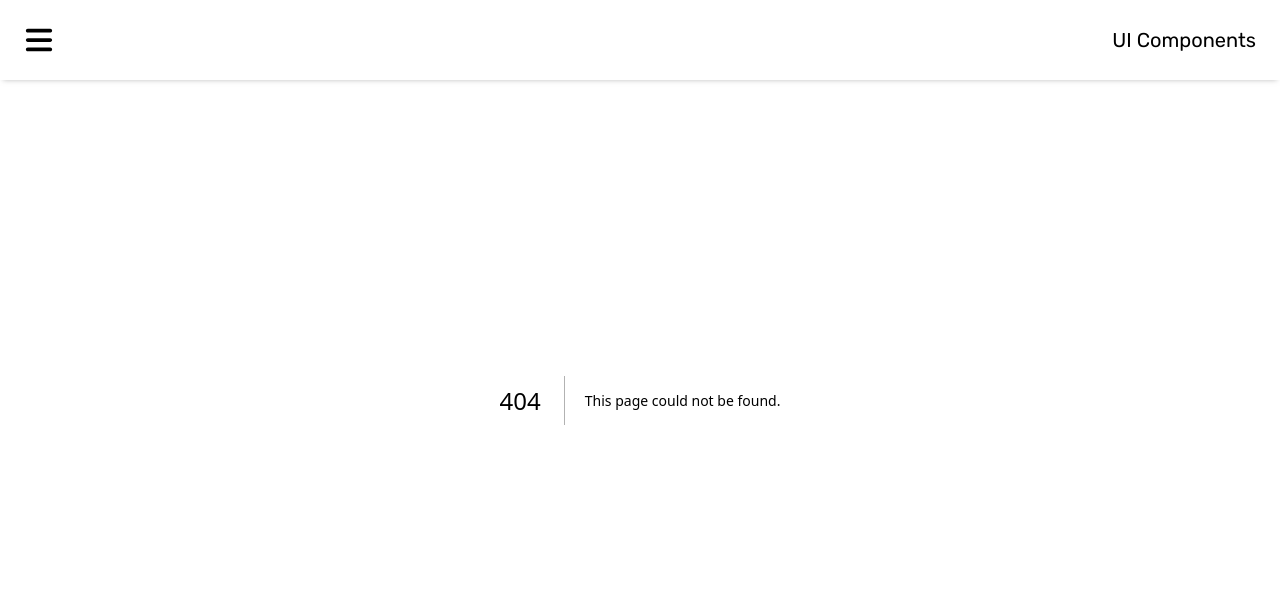
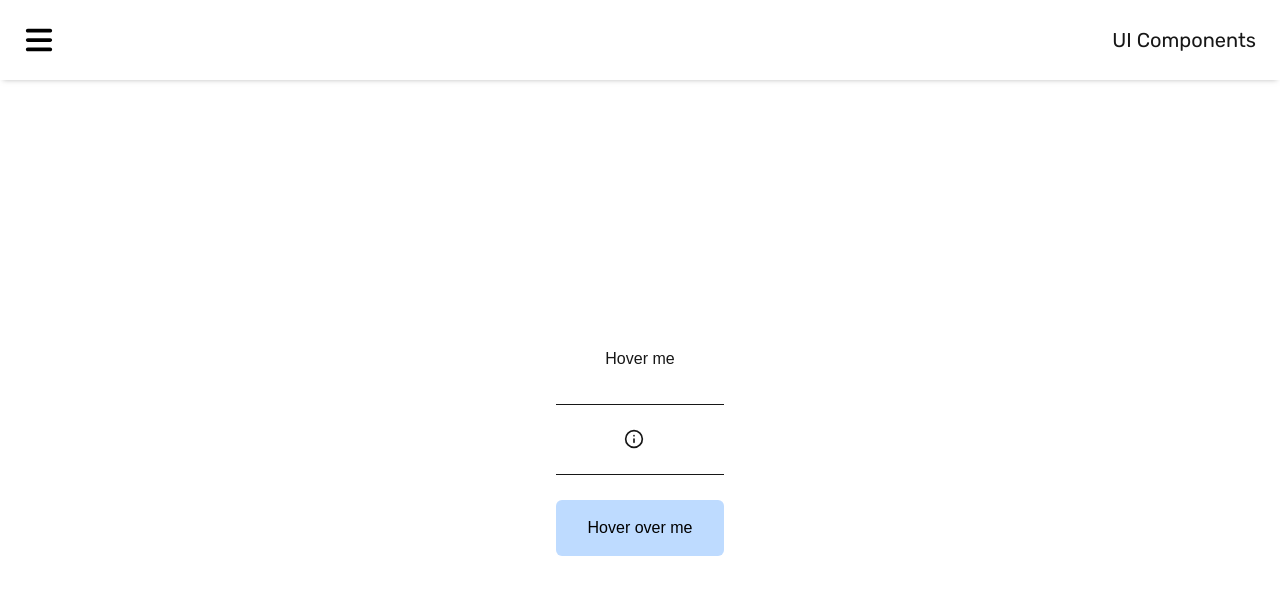
Before and after one commit to hsanchez7934/ui-components, a Next.js app: page /tooltip in a window 1280 px wide. Before the commit this address had no page. Shown: the top 594 px of the page. Built offline with nearby package versions, Linux system fonts and the light colour scheme.

Commit message:
add tooltip component

```diff
--- a/src/app/components/NavBar/NavBar.tsx
+++ b/src/app/components/NavBar/NavBar.tsx
@@ -19,6 +19,7 @@ const links = [
 	{href: '/text-input', text: 'Text Input'},
 	{href: '/toast', text: 'Toast'},
 	{href: '/toggle', text: 'Toggle'},
+	{href: '/tooltip', text: 'Tooltip'},
 ]
 
 const renderedLinks = (setToggleNavMenu: (value: boolean) => void) => {
--- /dev/null
+++ b/src/app/components/tooltip/Tooltip.tsx
@@ -0,0 +1,33 @@
+'use client'
+
+import React, {ReactNode, useState} from 'react'
+import './styles.css'
+
+type TooltipPosition = 'top' | 'bottom' | 'left' | 'right'
+
+interface TooltipProps {
+	content: string
+	position?: TooltipPosition
+	children: ReactNode
+}
+
+const Tooltip: React.FC<TooltipProps> = ({content, position = 'top', children}) => {
+	const [visible, setVisible] = useState(false)
+
+	return (
+		<div
+			className="tooltip-container"
+			onMouseEnter={() => setVisible(true)}
+			onMouseLeave={() => setVisible(false)}
+			onFocus={() => setVisible(true)}
+			onBlur={() => setVisible(false)}
+		>
+			{visible && <div className={`tooltip-box tooltip-${position}`}>{content}</div>}
+			<div tabIndex={0} className="tooltip-target">
+				{children}
+			</div>
+		</div>
+	)
+}
+
+export default Tooltip
--- /dev/null
+++ b/src/app/components/tooltip/styles.css
@@ -0,0 +1,55 @@
+.tooltip-container {
+	position: relative;
+	display: inline-block;
+}
+
+.tooltip-target {
+	outline: none;
+}
+
+.tooltip-box {
+	position: absolute;
+	background-color: #111827;
+	color: white;
+	padding: 6px 10px;
+	border-radius: 4px;
+	font-size: 0.875rem;
+	white-space: nowrap;
+	z-index: 1000;
+	opacity: 0;
+	animation: fadeIn 0.2s forwards;
+}
+
+.tooltip-top {
+	bottom: 100%;
+	left: 50%;
+	transform: translateX(-50%);
+	margin-bottom: 8px;
+}
+
+.tooltip-bottom {
+	top: 100%;
+	left: 50%;
+	transform: translateX(-50%);
+	margin-top: 8px;
+}
+
+.tooltip-left {
+	right: 100%;
+	top: 50%;
+	transform: translateY(-50%);
+	margin-right: 8px;
+}
+
+.tooltip-right {
+	left: 100%;
+	top: 50%;
+	transform: translateY(-50%);
+	margin-left: 8px;
+}
+
+@keyframes fadeIn {
+	to {
+		opacity: 1;
+	}
+}
--- /dev/null
+++ b/src/app/tooltip/page.tsx
@@ -0,0 +1,58 @@
+'use client'
+
+import React from 'react'
+import Tooltip from '../components/tooltip/Tooltip'
+import {FiInfo} from 'react-icons/fi'
+import PageMainBox from '../components/page-main-box/PageMainBox'
+
+const TooltipPage = () => {
+	return (
+		<PageMainBox>
+			<div
+				style={{
+					marginBottom: '25px',
+					display: 'flex',
+					justifyContent: 'center',
+					alignItems: 'center'
+				}}
+			>
+				<Tooltip content="This is a helpful tooltip" position="top">
+					<button style={{padding: '0.5rem 1rem'}}>Hover me</button>
+				</Tooltip>
+			</div>
+			<hr></hr>
+			<div
+				style={{
+					marginBottom: '25px',
+					display: 'flex',
+					justifyContent: 'center',
+					alignItems: 'center'
+				}}
+			>
+				<Tooltip content="More info here" position="right">
+					<span style={{marginLeft: '2rem', cursor: 'pointer'}}>
+						<FiInfo size={20} />
+					</span>
+				</Tooltip>
+			</div>
+			<hr></hr>
+			<div
+				style={{
+					marginBottom: '25px',
+					display: 'flex',
+					justifyContent: 'center',
+					alignItems: 'center',
+					paddingTop: '25px'
+				}}
+			>
+				<Tooltip content="Tooltip component" position="right">
+					<div className="h-14 w-42 text-black bg-blue-200 rounded-md flex items-center justify-center cursor-pointer">
+						<p>Hover over me</p>
+					</div>
+				</Tooltip>
+			</div>
+		</PageMainBox>
+	)
+}
+
+export default TooltipPage
```
